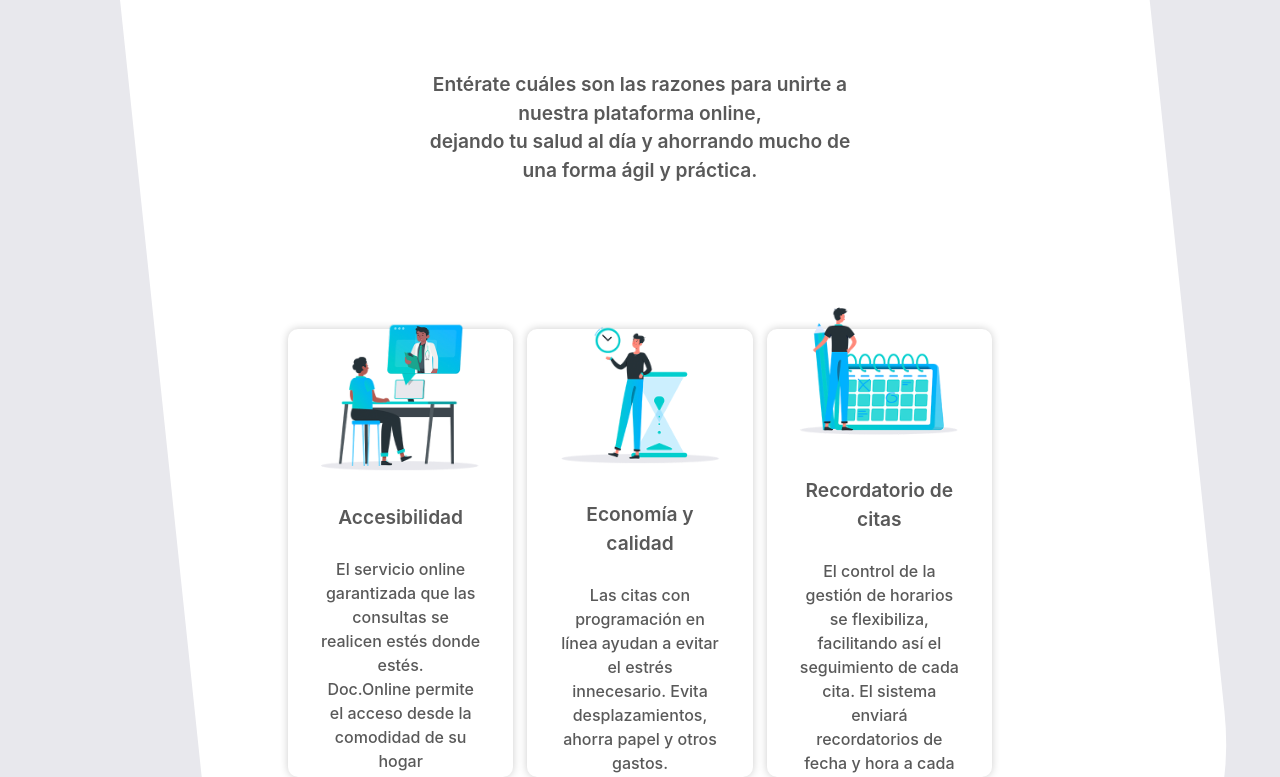
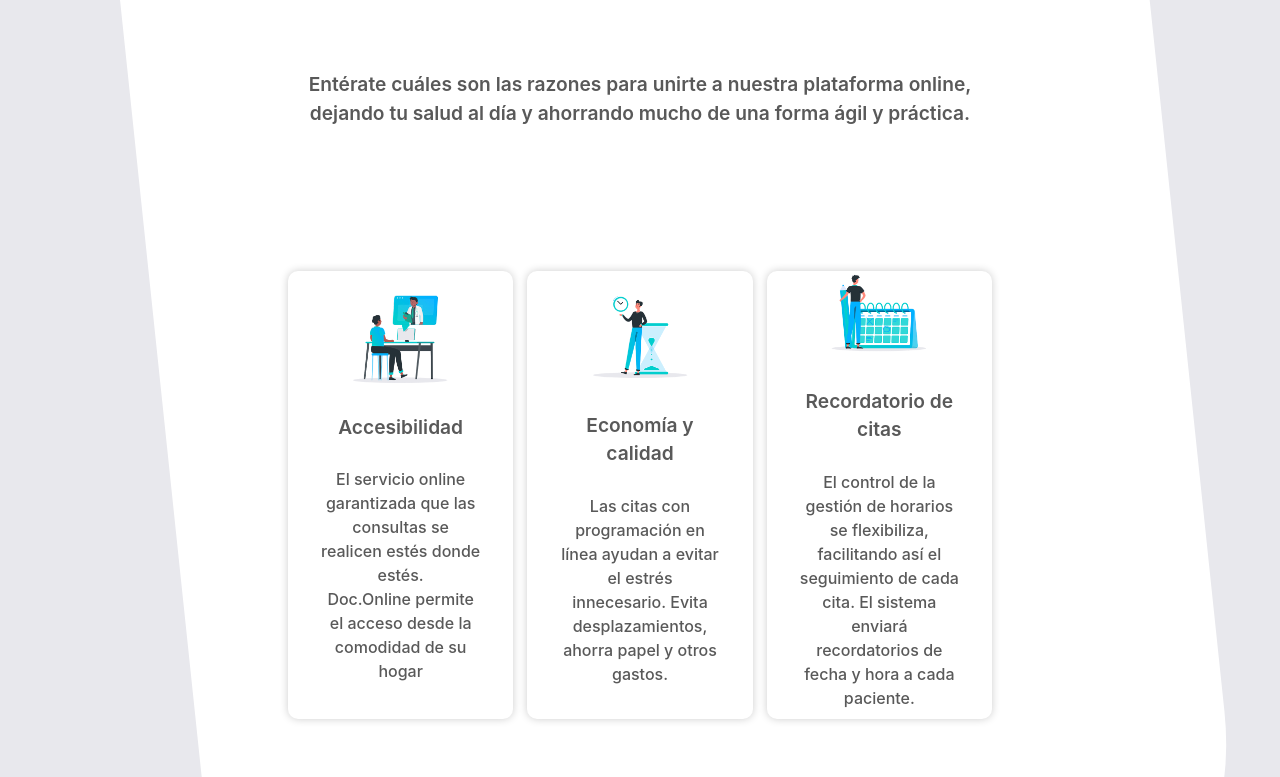
Before and after one commit to franco-buccellato/FrontDocOnlineLanding, a React (Create React App) app: page / in a window 1280 px wide. Shown: the part 1651-2428 px from the top of the page. Built offline with nearby package versions, Linux system fonts and the light colour scheme.

Commit message:
Benefecios arreglos 02

```diff
--- a/src/components/CalidadYBeneficios/CalidadYBeneficios.js
+++ b/src/components/CalidadYBeneficios/CalidadYBeneficios.js
@@ -148,6 +148,9 @@ const Calidad = styled.div`
                 font-weight: 600;
                 width: 60%;
                 text-align: center;
+                @media only screen and (max-width: 1540px) {
+                    width: 96%;
+                }
             }
         }
         .secondCards-content{
@@ -170,11 +173,16 @@ const Calidad = styled.div`
                 align-items: center;
                 flex-direction: column;
                 img{
-
                     min-height: 10rem;
                     max-height: 10rem;
                     max-width: 10rem;
                     min-width: 10rem;
+                    @media only screen and (max-width: 1540px) {
+                        min-height: 6rem;
+                        max-height: 6rem;
+                        max-width: 6rem;
+                        min-width: 6rem;
+                    }
                 }
                 .second-card-title{
                     font-weight: 600;
@@ -202,22 +210,9 @@ const Calidad = styled.div`
         margin: auto;
         border-radius: 10%;
         transform: rotate(174deg);
+        @media only screen and (max-width: 1540px) {
+            height: 225vh;
+        }
     }
 
-    @media only screen and (max-width: 1540px) {
-        .second-subtitle{
-                width: 96%;
-        }
-        .second-card-info{
-            img{
-                min-height: 6rem;
-                max-height: 6rem;
-                max-width: 6rem;
-                min-width: 6rem;
-            }
-        }
-        .fondoBlanco{
-        height: 225vh;
-    }
-    }
 `
```
